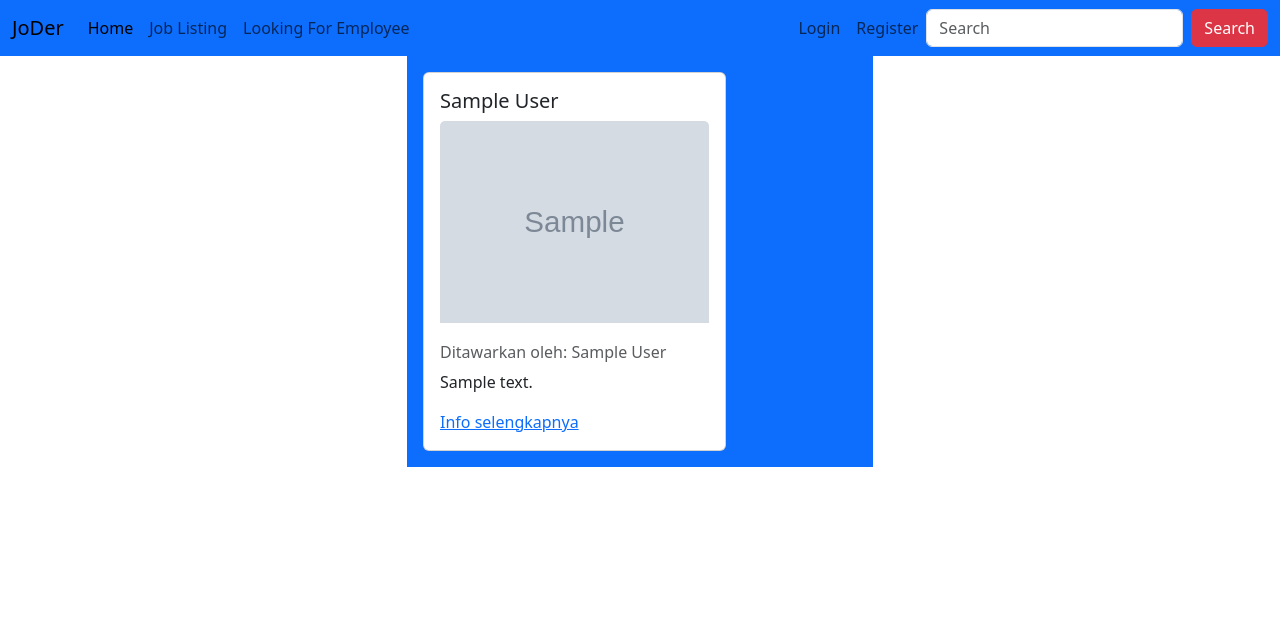
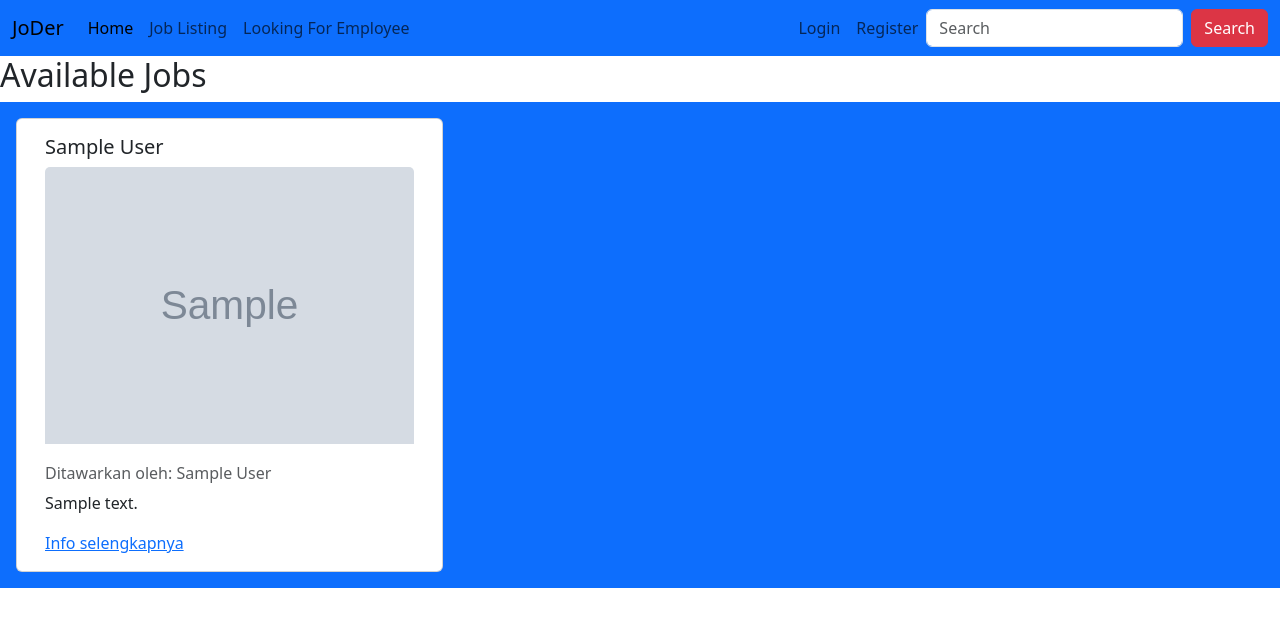
Before and after one commit to richiesuper/PWEB-FP, a PHP site: page /job-listing.php in a window 1280 px wide. Shown: the top 627 px of the page. Run offline with PHP 8.4, Linux system fonts and the light colour scheme; tables that the repository leaves empty or names only in its code hold one stand-in row (values such as "Sample post"); grey boxes marked "Sample" are stand-in pictures; a stand-in replaces the project's code that opens the database connection.

Commit message:
feat: changing layout

```diff
--- a/job-listing.php
+++ b/job-listing.php
@@ -20,31 +20,47 @@
 
 <body>
 	<?php include("navbar.php"); ?>
-    <div></div>
-    <div class=".container d-flex justify-content-center align-items-center">
-        <div class ="bg-primary">
+    <div>
+        <h2>Available Jobs</h2>
+    </div>
+
+    <div class="container-fluid align-items-center justify-content-center bg-primary">
+        <div class="mx-auto">
             <?php
-                include("database.php");
-                $fetch_jobs = "SELECT * FROM Offers INNER JOIN Users_Offers ON Offers.id=Users_Offers.offer_id INNER JOIN Users ON Users_Offers.user_id=Users.id GROUP BY Offers.id";
-                $res = mysqli_query($conn, $fetch_jobs);
-                if($res) {
-                    while($row = mysqli_fetch_assoc($res)) {
-                        echo "<div class=\"card m-3\" style=\"width: 65%;\">";
-                        echo "    <div class=\"card-body\">";
-                        echo "        <h5 class=\"card-title\">".$row['title']."</h5>";
-                        echo "        <img class=\"card-img-top\" src=\"".$row['banner_path']."\" alt=\"Banner pekerjaan\">";
-                        echo "        <br><br>";
-                        echo "        <h6 class=\"card-subtitle mb-2 text-muted\">Ditawarkan oleh: ".$row['name']."</h6>";
-                        echo "        <p class=\"card-text\">".$row['descr']."</p>";
-                        echo "        <a href=\"job-detail.php\" class=\"card-link\">Info selengkapnya</a>";
-                        echo "    </div>";
-                        echo "</div>";
+            include("database.php");
+            $fetch_jobs = "SELECT * FROM Offers INNER JOIN Users_Offers ON Offers.id=Users_Offers.offer_id INNER JOIN Users ON Users_Offers.user_id=Users.id GROUP BY Offers.id";
+            $res = mysqli_query($conn, $fetch_jobs);
+            if ($res) {
+                $counter = 0;
+                while ($row = mysqli_fetch_assoc($res)) {
+                    if ($counter % 2 == 0) {
+                        echo '<div class="row">';
+                    }
+
+                    echo '<div class="card m-3 col-4">';
+                    echo '    <div class="card-body">';
+                    echo '        <h5 class="card-title">' . $row['title'] . '</h5>';
+                    echo '        <img class="card-img-top" src="' . $row['banner_path'] . '" alt="Banner pekerjaan">';
+                    echo '        <br><br>';
+                    echo '        <h6 class="card-subtitle mb-2 text-muted">Ditawarkan oleh: ' . $row['name'] . '</h6>';
+                    echo '        <p class="card-text">' . $row['descr'] . '</p>';
+                    echo '        <a href="job-detail.php" class="card-link">Info selengkapnya</a>';
+                    echo '    </div>';
+                    echo '</div>';
+
+                    $counter++;
+
+                    if ($counter % 2 == 0) {
+                        echo '</div>';
                     }
                 }
+
+                if ($counter % 2 != 0) {
+                    echo '</div>';
+                }
+            }
             ?>
         </div>
-</div>
-
+    </div>
 </body>
-
 </html>
```
